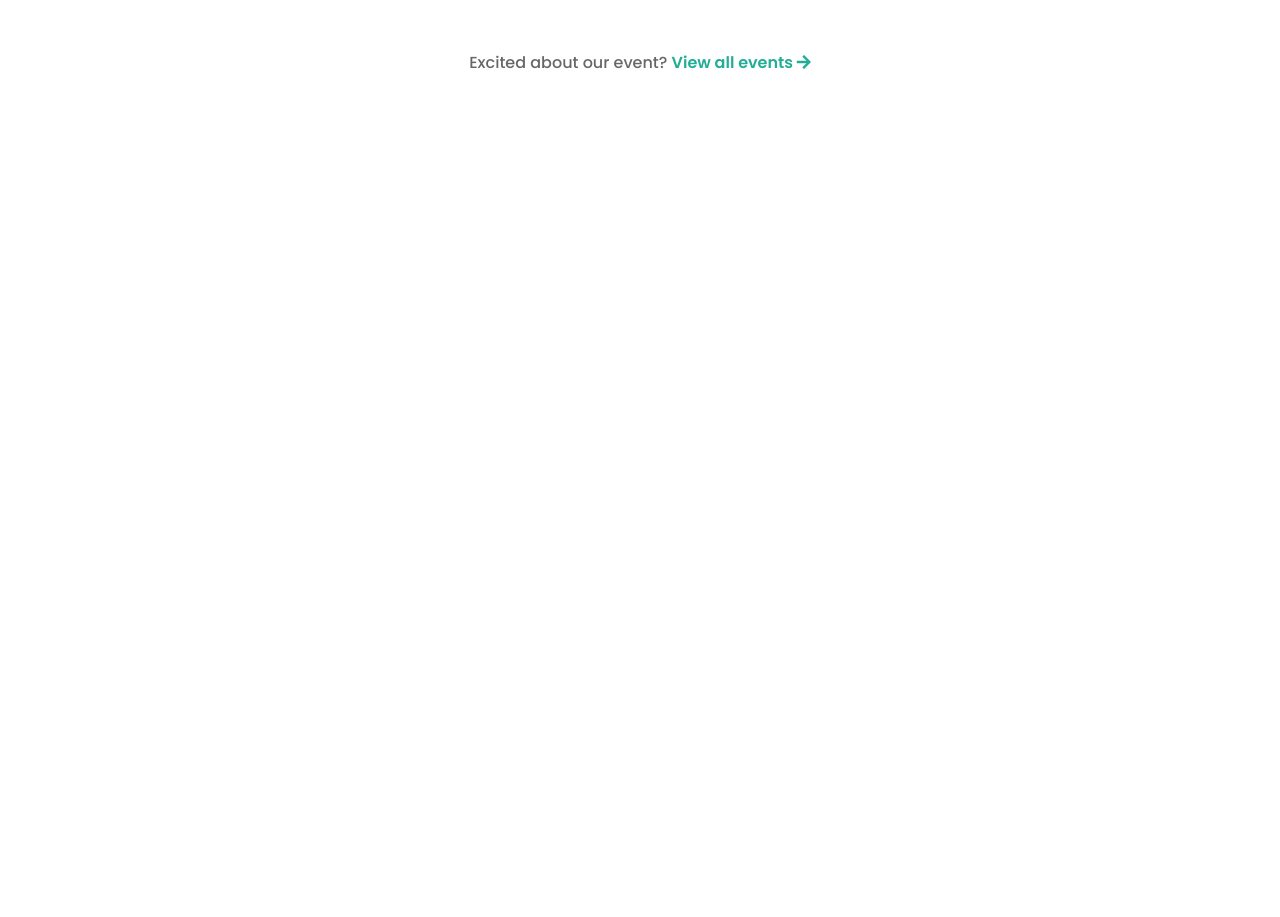
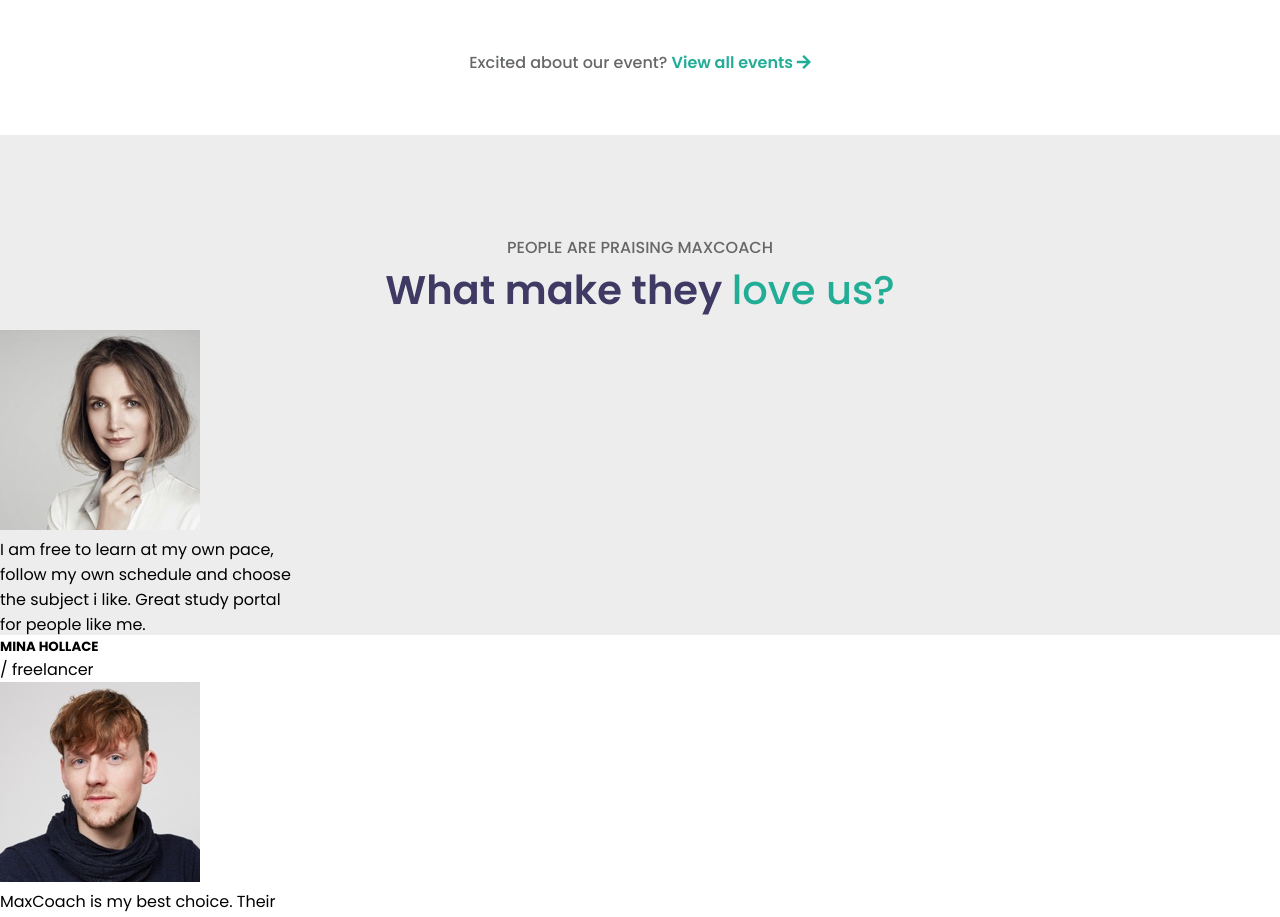
Before and after one commit to AlbertoZanola96/proj-html-vuejs, a Vue app: page / in a window 1280 px wide. Shown: the part 6760-7677 px from the top of the page. Before the commit the page ends 6895 px from the top, so only its background shows below. Built offline with nearby package versions, Linux system fonts and the light colour scheme.

Commit message:
Inizio block-eight

```diff
--- a/src/components/Main.vue
+++ b/src/components/Main.vue
@@ -305,6 +305,32 @@
         </div>
         <div class="center">
           <p>Excited about our event? <span>View all events <i class="fas fa-arrow-right"></i></span></p>
+        </div>
+      </div>
+    </div>
+    <div class="block-eight">
+      <div class="container">
+        <div class="center">
+          <p>PEOPLE ARE PRAISING MAXCOACH</p>
+          <h3>What make they <span>love us?</span></h3>
+        </div>
+        <div class="item-be">
+          <img src="../assets/img/testimonial-avata-02.jpg" alt="">
+          <p>I am free to learn at my own pace,<br>follow my own schedule and choose<br>the subject i like. Great study portal<br> for people like me.</p>
+          <h5>MINA HOLLACE</h5>
+          <p>/ freelancer</p>
+        </div>
+        <div class="item-be">
+          <img src="../assets/img/testimonial-avata-04.jpg" alt="">
+          <p>MaxCoach is my best choice. Their<br>tutors are smart and professional<br>when dealing with students.</p>
+          <h5>MADLEY PONDOR</h5>
+          <p>/ IT Specialist</p>
+        </div>
+        <div class="item-be">
+          <img src="../assets/img/testimonial-avata-01.jpg" alt="">
+          <p>I am happy with their arrangement of<br>lessons and subjects. They reflect a<br>scientific investigation.</p>
+          <h5>LUVIC DUBBLE</h5>
+          <p>/ Private Tutor</p>
         </div>
       </div>
     </div>
@@ -957,5 +983,33 @@ main {
       }
     }
   }
+  .block-eight {
+    width: 100%;
+    height: 500px;
+    background-color: #eeeded;
+
+    .center {
+      text-align: center;
+      padding-top: 100px;
+
+      p:first-child {
+          color: #666868;
+          font-weight: 500;
+        }
+
+        h3 {
+          font-size: 40px;
+          font-weight: 600;
+          color: $primario;
+          margin-bottom: 10px;
+
+          span {
+            font-size: 40px;
+            color: $secondario;
+            font-weight: 500;
+          }
+        }
+    }
+  }
 }
 </style>
```
